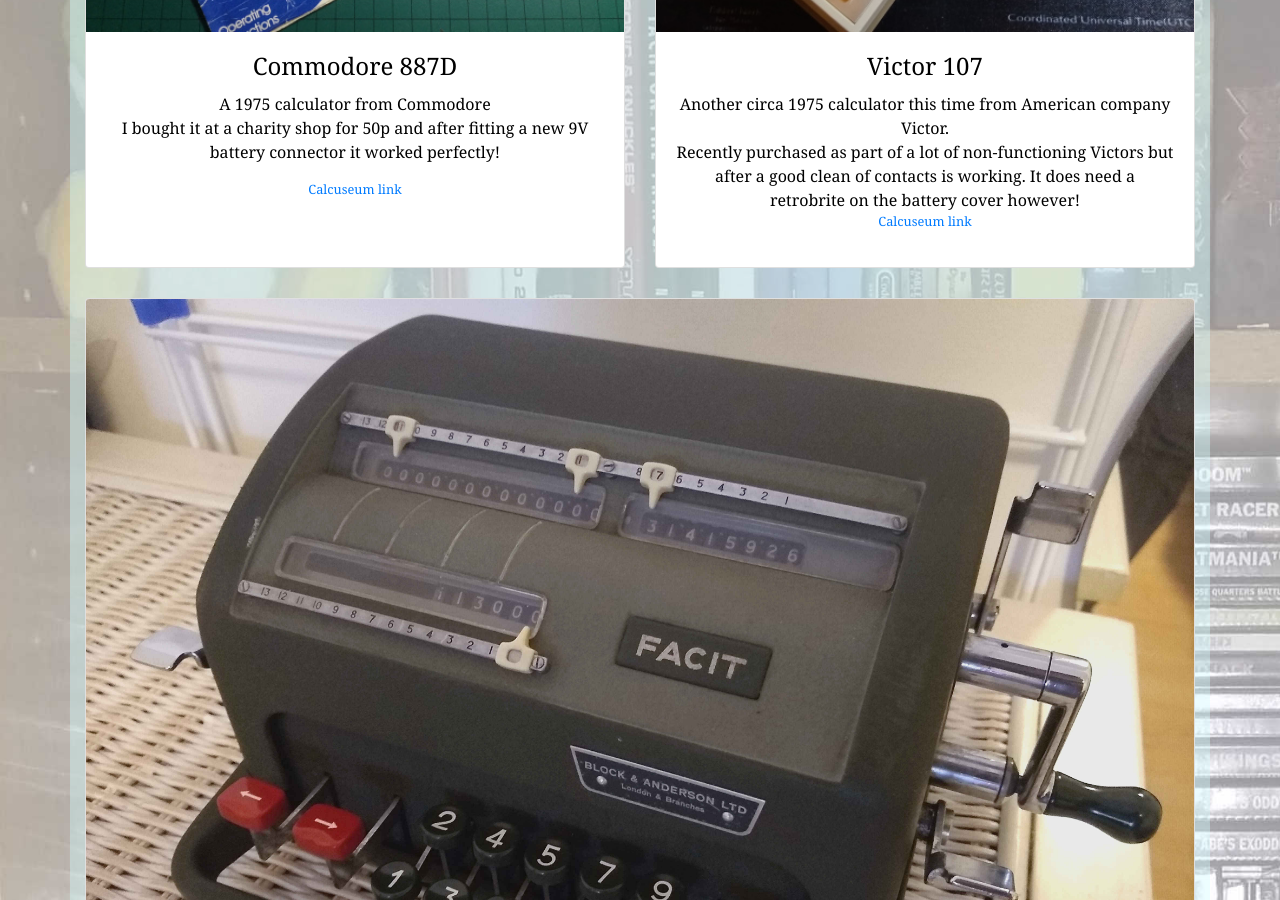
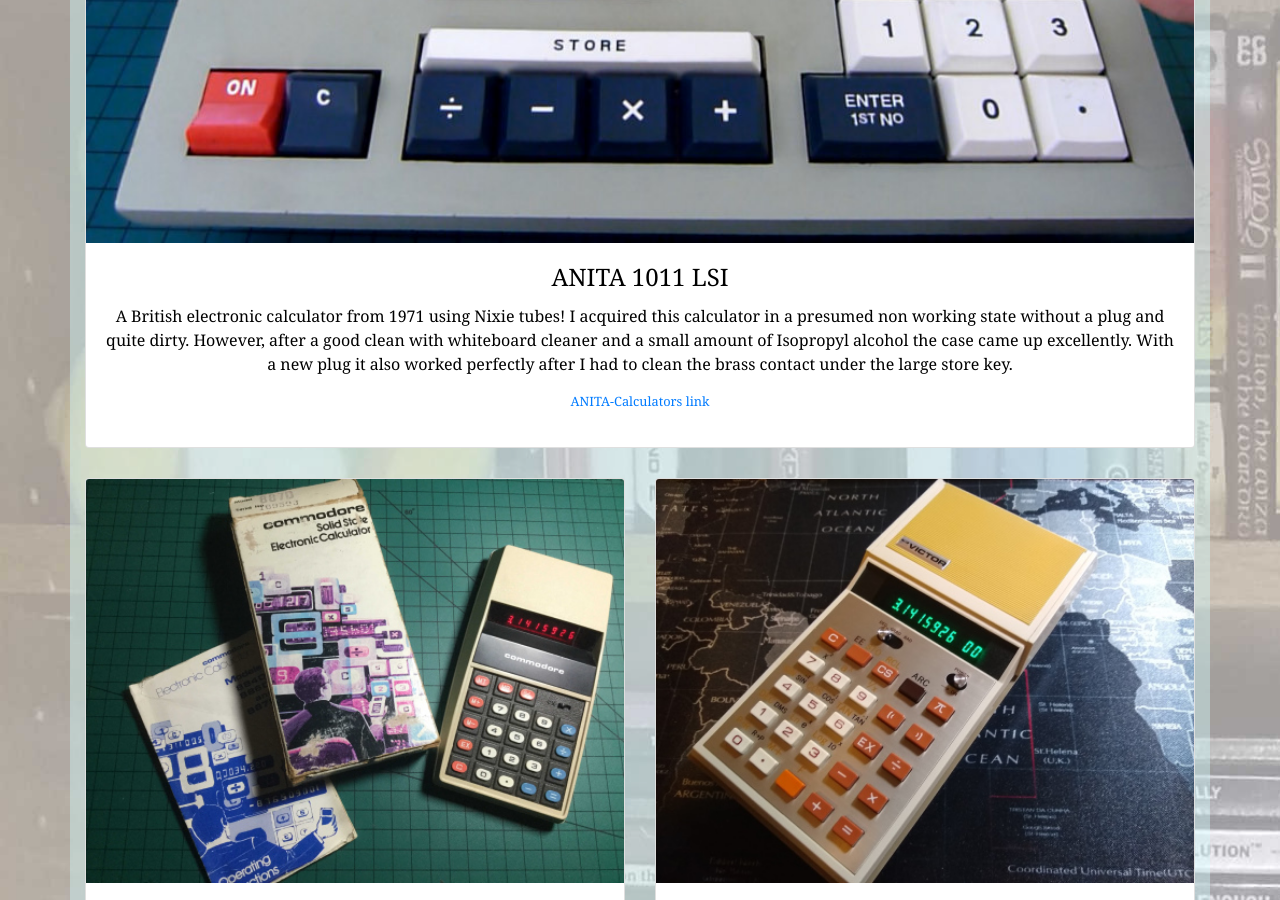
Before and after one commit to Mawsonator/mawsonator.github.io, a Jekyll site: the page collection.html, which Jekyll copies as it is, in a window 1280 px wide and 900 px high, scrolled down 640 px. Built offline with Jekyll 4.4.1, drawn with Linux system fonts in a browser that asks for light colours.

Commit message:
Added 1011 LSI
Add images before the video is complete

```diff
--- a/collection.html
+++ b/collection.html
@@ -23,6 +23,22 @@
 <div class="panel second container">
 	<div>
 	<p>Here I will post pictures and short write-ups of notable hardware and software in my collection, covering games, consoles, computers and calculators.</p>
+	</div>
+
+
+	<div class = "row">
+		<div class="col-md-12 col-sm-12 d-flex">
+			<div id="projCard" class="card myCard mx-auto visible">
+				<img class="card-img-top img-fluid" src="ANITA_1011.jpg" alt="Card image cap">
+				<div class="card-body">
+					<h4 class="card-title">ANITA 1011 LSI</h4>
+					<p class="card-text">A British electronic calculator from 1971 using Nixie tubes! I acquired this calculator in a presumed non working state without
+					a plug and quite dirty. However, after a good clean with whiteboard cleaner and a small amount of Isopropyl alcohol the case came up excellently. With
+					a new plug it also worked perfectly after I had to clean the brass contact under the large store key. </p>
+					<p class="card-text"><small class="text-muted"><a href="http://www.anita-calculators.info/html/anita_1011_lsi.html" >ANITA-Calculators link<a></small></p>
+				</div>
+			</div>
+		</div>
 	</div>
 	<div class = "row">
 		<div class="col-md-6 col-sm-12 d-flex">
```
Also changed, not shown: ANITA_1011.jpg (added).
